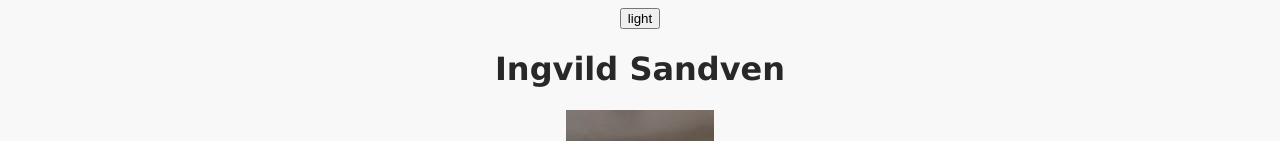
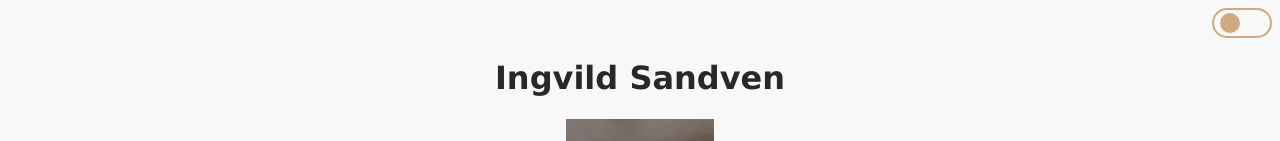
Before and after one commit to bookdragonish/bookdragonish, a React (Vite) app: page / in a window 1280 px wide. Shown: the top 141 px of the page. Built offline with nearby package versions, Linux system fonts and the light colour scheme.

Commit message:
[feat] Darkmode fully implemented (#7)

```diff
--- a/src/App.css
+++ b/src/App.css
@@ -27,3 +27,7 @@ body {
   color: var(--font-color);
   transition: background-color 0.3s ease-out, color 0.7s ease-in;
 }
+
+a{
+  transition: background-color 0.3s ease-out, color 0.7s ease-in;
+}
--- /dev/null
+++ b/src/components/Navbar/Navbar.module.css
@@ -0,0 +1,4 @@
+.nav{
+    display: flex;
+    justify-content: end;
+}
--- a/src/components/Navbar/Navbar.tsx
+++ b/src/components/Navbar/Navbar.tsx
@@ -1,8 +1,9 @@
 import ToggleThemeButton from "../ToggleThemeButton/ToggleThemeButton";
+import style from "./Navbar.module.css";
 
 function Navbar(){
     return(
-        <nav>
+        <nav className={style.nav}>
             <ToggleThemeButton/>
         </nav>
     );
--- a/src/components/SummaryComponent/SummaryComponent.tsx
+++ b/src/components/SummaryComponent/SummaryComponent.tsx
@@ -7,7 +7,7 @@ function SummaryComponent() {
   return (
     <section>
       <article>
-        <img src="/public/selfie.jpg" alt="selfie image" />
+        <img src="/selfie.jpg" alt="selfie image" />
       </article>
       <article>
         <ul>
--- /dev/null
+++ b/src/components/ToggleThemeButton/ToggleThemeButton.module.css
@@ -0,0 +1,25 @@
+.slider{
+    height: 30px;
+    width: 60px;
+    border: var(--element-color) 2px solid;
+    border-radius: 15px;
+    background-color: rgba(0,0,0,0);
+}
+
+.slider_ball{
+    width: 20px;
+    height: 20px;
+    background-color: var(--element-color);
+    border-radius: 100%;
+    display: block;
+}
+
+.slider_light{
+    transform: translateX(0px);
+    transition: transform 0.3s ease-in;
+}
+
+.slider_dark{
+    transform: translateX(28px);
+    transition: transform 0.3s ease-in;
+}
--- a/src/components/ToggleThemeButton/ToggleThemeButton.tsx
+++ b/src/components/ToggleThemeButton/ToggleThemeButton.tsx
@@ -1,12 +1,14 @@
+import { useTheme } from "../../context/ThemeContext";
+import style from "./ToggleThemeButton.module.css";
 
-import { useTheme } from '../../context/ThemeContext';
-
-function ToggleThemeButton () {
+function ToggleThemeButton() {
   const { theme, toggleTheme } = useTheme();
 
   return (
-      <button onClick={toggleTheme}>{theme}</button>
+    <button onClick={toggleTheme} className={style.slider}>
+      <span className={`${style.slider_ball} ${theme === "light" ? style.slider_light : style.slider_dark}`}/>
+    </button>
   );
-};
+}
 
 export default ToggleThemeButton;
```
